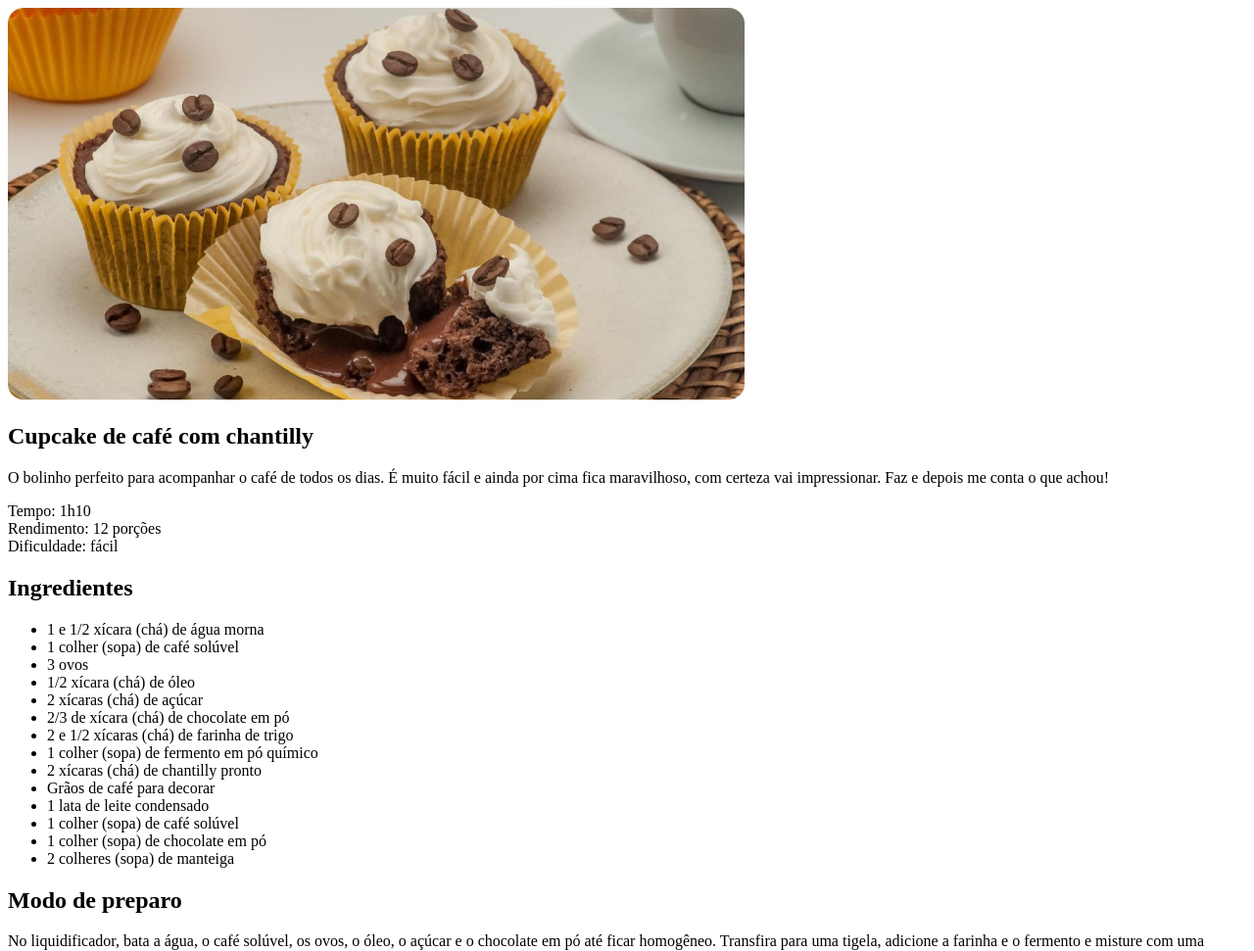
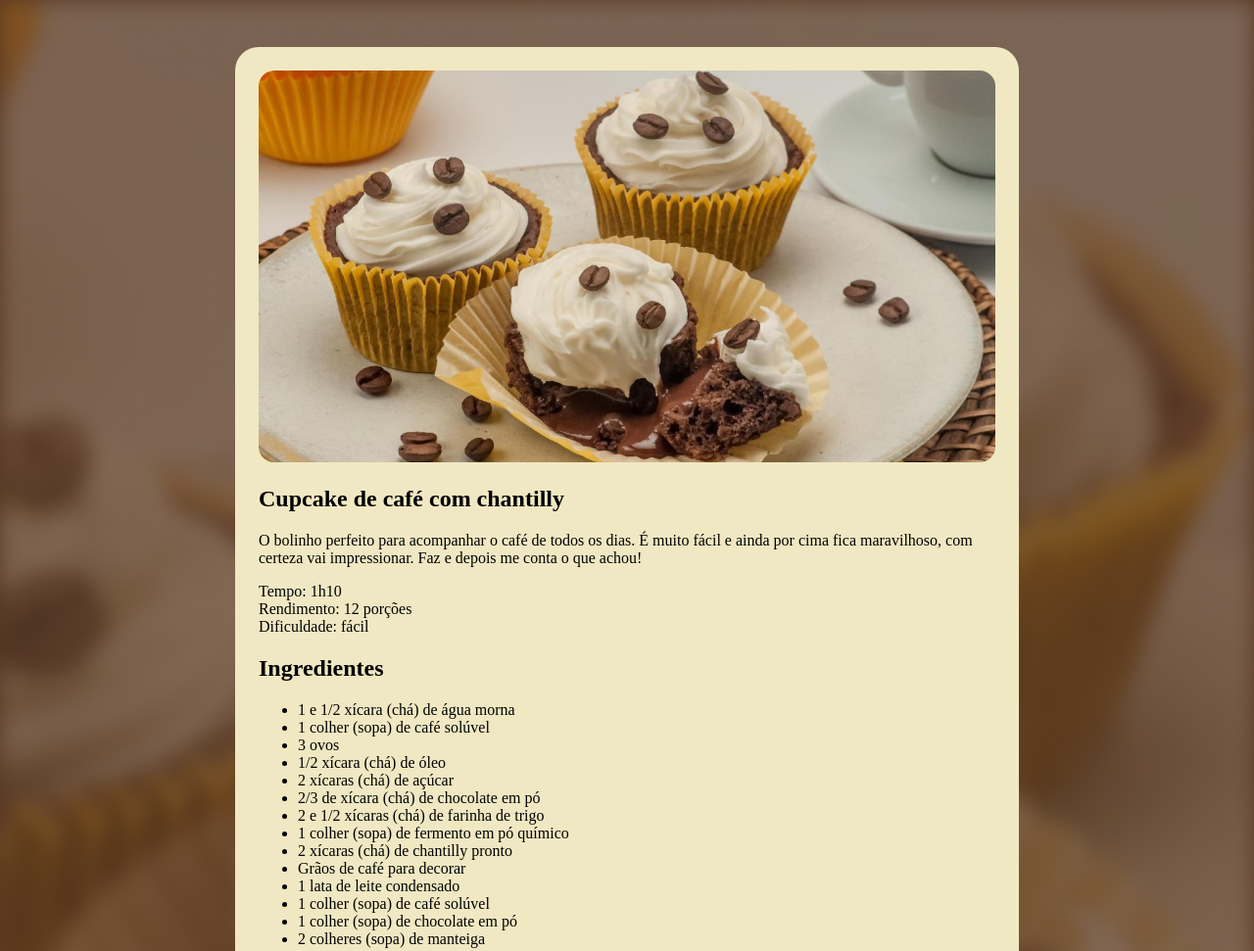
Before and after one commit to paulolima99/Rocketseat, a plain HTML site: page HTML-CSS/projeto/index.html in a window 1280 px wide. Shown: the top 971 px of the page at 98% size. Drawn offline with Linux system fonts and the light colour scheme.

Commit message:
imagen de fundo e estilo

```diff
--- a/HTML-CSS/projeto/style.css
+++ b/HTML-CSS/projeto/style.css
@@ -1,3 +1,18 @@
+body{
+    background-image: url(imagens/Página\ de\ receita\ 1.jpg);
+    background-size: cover;
+
+}
+
+#page{
+    box-sizing: border-box;
+    width: 800px;
+    padding: 24px;
+    background-color: #F0E8C2;
+    border-radius: 24px;
+    margin:48px auto;
+}
+
 img{
     border-radius: 16px;
 }
```
